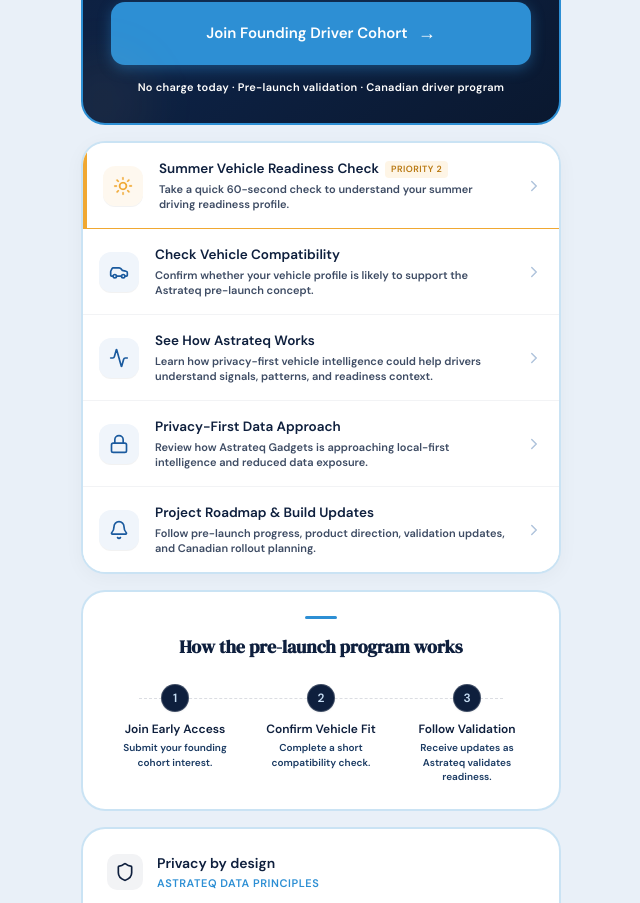
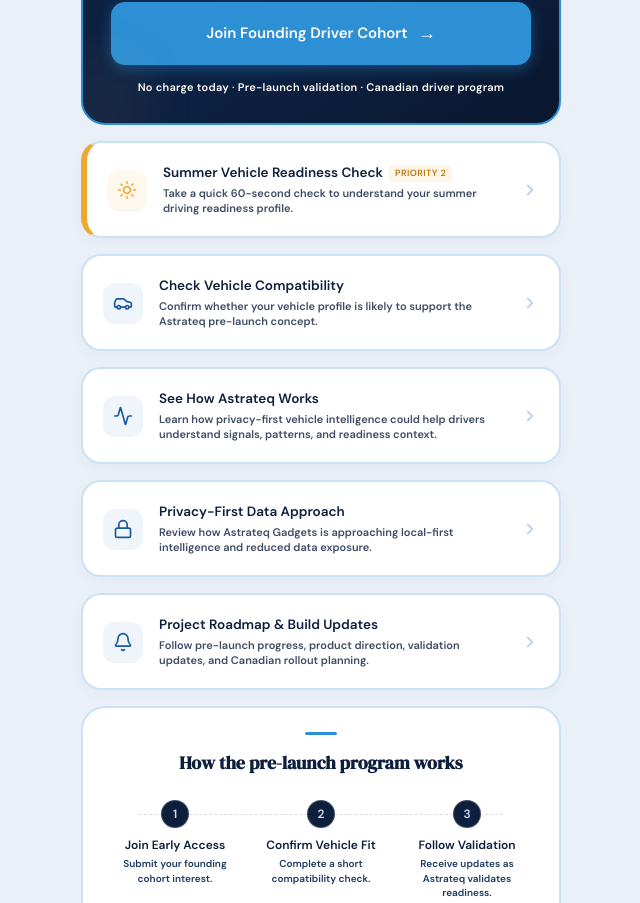
Before and after one commit to MaverickKing17/astrateq-social-funnel, a React (Vite) app: page / in a window 1280 px wide. Shown: the part 935-1838 px from the top of the page, without its empty margins (319-959 px from the left). Built offline with nearby package versions, Linux system fonts and the light colour scheme.

Commit message:
refactor: update secondary action card layout
Switch from a single container to individual card components with improved hover effects, spacing, and styling for better visual clarity.

```diff
--- a/src/App.tsx
+++ b/src/App.tsx
@@ -140,9 +140,9 @@
           </div>
         </div>
 
-        {/* SECTION 5 — SECONDARY ACTION CARDS (All 5 in 1 Container) */}
+        {/* SECTION 5 — SECONDARY ACTION CARDS (Separate Cards for Clarity) */}
         <div
-          className="bg-white rounded-[24px] border-2 border-[#2d8fd4]/25 shadow-[0_4px_20px_rgba(14,31,61,0.04)] overflow-hidden animate-fade-in-up hover:shadow-[0_8px_24px_rgba(14,31,61,0.07)] hover:border-[#2d8fd4]/60 transition-all duration-300"
+          className="flex flex-col gap-4 animate-fade-in-up"
           style={{ animationDelay: '0.1s' }}
         >
           {/* Row 1 — Summer Vehicle Readiness Check (Highlighted with Amber/Gold Side priority indicator) */}
@@ -150,7 +150,7 @@
             href="https://reserve.astrateqgadgets.com?entry=linkbio&intent=readiness"
             target="_blank"
             rel="noopener noreferrer"
-            className="flex items-center gap-4 p-4 text-decoration-none bg-white border-l-[4px] border-accent-amber hover:bg-[#f7fafd] active:bg-[#f0f5fa] border-b border-[#0e1f3d]/5 group transition-all duration-200"
+            className="flex items-center gap-4 p-5 text-decoration-none bg-white rounded-[20px] border-2 border-[#2d8fd4]/25 border-l-[6px] border-l-accent-amber hover:border-[#2d8fd4]/60 hover:border-l-accent-amber hover:shadow-[0_8px_24px_rgba(14,31,61,0.07)] hover:scale-[1.01] active:scale-[0.99] group transition-all duration-300 shadow-[0_4px_16px_rgba(14,31,61,0.03)]"
           >
             <div className="w-10 h-10 rounded-[12px] bg-[#f0a832]/8 flex items-center justify-center flex-shrink-0 shadow-2xs group-hover:scale-105 transition-transform duration-200">
               <Sun className="w-5 h-5 text-accent-amber animate-spin" style={{ animationDuration: '24s' }} />
@@ -176,7 +176,7 @@
             href="https://reserve.astrateqgadgets.com?entry=linkbio&intent=compatibility"
             target="_blank"
             rel="noopener noreferrer"
-            className="flex items-center gap-4 p-4 text-decoration-none bg-white hover:bg-[#f7fafd] active:bg-[#f0f5fa] border-b border-[#0e1f3d]/5 group transition-all duration-200"
+            className="flex items-center gap-4 p-5 text-decoration-none bg-white rounded-[20px] border-2 border-[#2d8fd4]/25 hover:border-[#2d8fd4]/60 hover:shadow-[0_8px_24px_rgba(14,31,61,0.07)] hover:scale-[1.01] active:scale-[0.99] group transition-all duration-300 shadow-[0_4px_16px_rgba(14,31,61,0.03)]"
           >
             <div className="w-10 h-10 rounded-[12px] bg-frost flex items-center justify-center flex-shrink-0 shadow-2xs group-hover:scale-105 transition-transform duration-200">
               <Car className="w-5 h-5 text-[#1a5a9e]" />
@@ -197,7 +197,7 @@
             href="https://reserve.astrateqgadgets.com?entry=linkbio&intent=explainer"
             target="_blank"
             rel="noopener noreferrer"
-            className="flex items-center gap-4 p-4 text-decoration-none bg-white hover:bg-[#f7fafd] active:bg-[#f0f5fa] border-b border-[#0e1f3d]/5 group transition-all duration-200"
+            className="flex items-center gap-4 p-5 text-decoration-none bg-white rounded-[20px] border-2 border-[#2d8fd4]/25 hover:border-[#2d8fd4]/60 hover:shadow-[0_8px_24px_rgba(14,31,61,0.07)] hover:scale-[1.01] active:scale-[0.99] group transition-all duration-300 shadow-[0_4px_16px_rgba(14,31,61,0.03)]"
           >
             <div className="w-10 h-10 rounded-[12px] bg-frost flex items-center justify-center flex-shrink-0 shadow-2xs group-hover:scale-105 transition-transform duration-200">
               <Activity className="w-5 h-5 text-[#1a5a9e]" />
@@ -218,7 +218,7 @@
             href="https://reserve.astrateqgadgets.com?entry=linkbio&intent=privacy"
             target="_blank"
             rel="noopener noreferrer"
-            className="flex items-center gap-4 p-4 text-decoration-none bg-white hover:bg-[#f7fafd] active:bg-[#f0f5fa] border-b border-[#0e1f3d]/5 group transition-all duration-200"
+            className="flex items-center gap-4 p-5 text-decoration-none bg-white rounded-[20px] border-2 border-[#2d8fd4]/25 hover:border-[#2d8fd4]/60 hover:shadow-[0_8px_24px_rgba(14,31,61,0.07)] hover:scale-[1.01] active:scale-[0.99] group transition-all duration-300 shadow-[0_4px_16px_rgba(14,31,61,0.03)]"
           >
             <div className="w-10 h-10 rounded-[12px] bg-frost flex items-center justify-center flex-shrink-0 shadow-2xs group-hover:scale-105 transition-transform duration-200">
               <Lock className="w-5 h-5 text-[#1a5a9e]" />
@@ -239,7 +239,7 @@
             href="https://reserve.astrateqgadgets.com?entry=linkbio&intent=updates"
             target="_blank"
             rel="noopener noreferrer"
-            className="flex items-center gap-4 p-4 text-decoration-none bg-white hover:bg-[#f7fafd] active:bg-[#f0f5fa] group transition-all duration-200"
+            className="flex items-center gap-4 p-5 text-decoration-none bg-white rounded-[20px] border-2 border-[#2d8fd4]/25 hover:border-[#2d8fd4]/60 hover:shadow-[0_8px_24px_rgba(14,31,61,0.07)] hover:scale-[1.01] active:scale-[0.99] group transition-all duration-300 shadow-[0_4px_16px_rgba(14,31,61,0.03)]"
           >
             <div className="w-10 h-10 rounded-[12px] bg-frost flex items-center justify-center flex-shrink-0 shadow-2xs group-hover:scale-105 transition-transform duration-200">
               <Bell className="w-5 h-5 text-[#1a5a9e]" />
```
